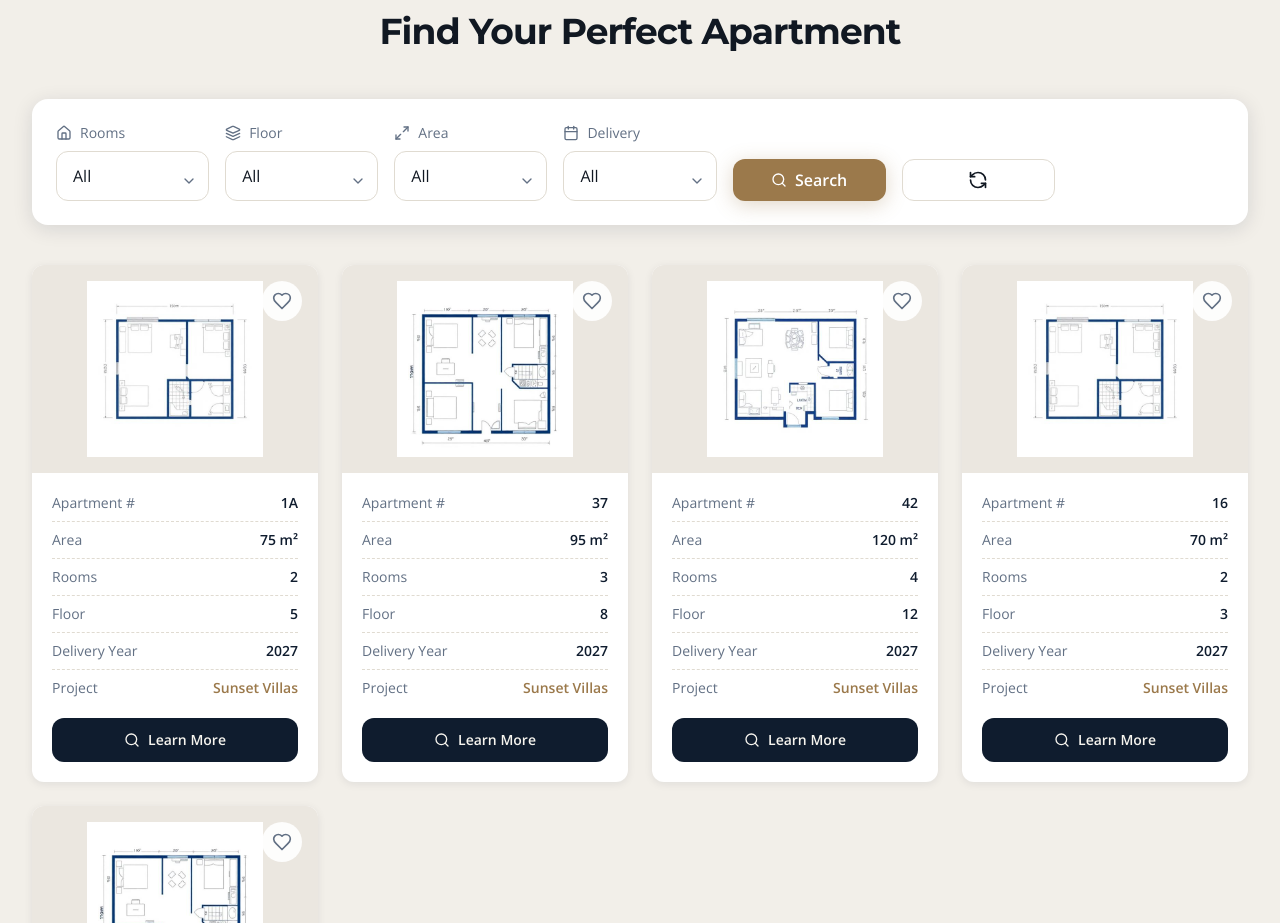
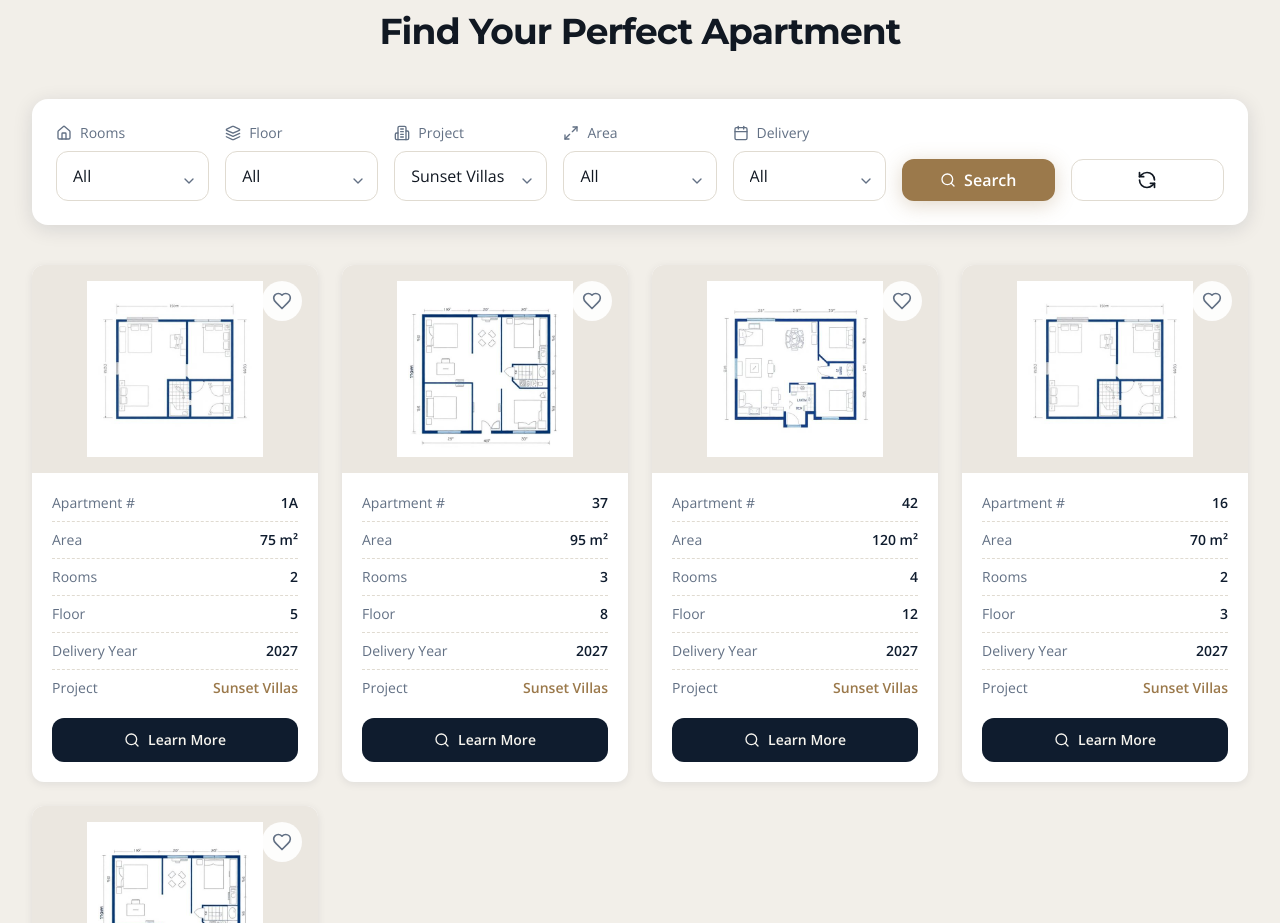
Before and after one commit to sashabelooov/General-Construction, a React (Vite) app: page /projects/1 in a window 1280 px wide. Shown: the part 4580-5503 px from the top of the page. Built offline with nearby package versions, Linux system fonts and the light colour scheme; the HTML template or start-up script is replaced by a standard one.

Commit message:
added new button in project detailpage

```diff
--- a/src/pages/ProjectDetail.tsx
+++ b/src/pages/ProjectDetail.tsx
@@ -6,13 +6,13 @@ import Navbar from "@/components/layout/Navbar";
 import Footer from "@/components/layout/Footer";
 import ConsultationForm from "@/components/forms/ConsultationForm";
 import { Dialog, DialogContent, DialogHeader, DialogTitle } from "@/components/ui/dialog";
-import { getProjectById } from "@/lib/projectData";
+import { getProjectById, projectsData } from "@/lib/projectData";
 import { useLanguage } from "@/lib/i18n";
 
-const roomOptions = ["Barchasi", "1", "2", "3", "4", "5"];
+const roomOptions = ["Barchasi", "1", "2", "3", "4+"];
 const floorOptions = ["Barchasi", "1-5", "6-10", "11-15", "16+"];
-const areaOptions = ["Barchasi", "30-50 m²", "50-80 m²", "80-120 m²", "120+ m²"];
-const deliveryOptions = ["Barchasi", "2024", "2026", "2027", "2028"];
+const areaOptions = ["Barchasi", "30-50 m²", "50-80 m²", "80-100 m²", "100+ m²"];
+const deliveryOptions = ["Barchasi", "2026", "2027", "2028"];
 
 export default function ProjectDetail() {
     const { id } = useParams();
@@ -21,13 +21,16 @@ export default function ProjectDetail() {
     const [showContactForm, setShowContactForm] = useState(false);
     const [currentAmenityIndex, setCurrentAmenityIndex] = useState(0);
 
+    const project = getProjectById(parseInt(id || "0"));
+    const allApartmentsGlobal = projectsData.flatMap((p) => p.availableApartments);
+
     // Filter states
     const [selectedRooms, setSelectedRooms] = useState("Barchasi");
+    const [selectedProject, setSelectedProject] = useState(project?.name || "Barchasi");
     const [selectedFloor, setSelectedFloor] = useState("Barchasi");
     const [selectedArea, setSelectedArea] = useState("Barchasi");
     const [selectedDelivery, setSelectedDelivery] = useState("Barchasi");
 
-    const project = getProjectById(parseInt(id || "0"));
     const [filteredApartments, setFilteredApartments] = useState(project?.availableApartments || []);
 
     useEffect(() => {
@@ -56,11 +59,29 @@ export default function ProjectDetail() {
     };
 
     const applyFilters = () => {
-        if (!project) return;
-        let filtered = [...project.availableApartments];
+        let filtered = [...allApartmentsGlobal];
 
+        if (selectedProject !== "Barchasi") {
+            filtered = filtered.filter((apt) => apt.project === selectedProject);
+        }
         if (selectedRooms !== "Barchasi") {
-            filtered = filtered.filter((apt) => apt.rooms === parseInt(selectedRooms));
+            if (selectedRooms === "4+") {
+                filtered = filtered.filter((apt) => apt.rooms >= 4);
+            } else {
+                filtered = filtered.filter((apt) => apt.rooms === parseInt(selectedRooms));
+            }
+        }
+        if (selectedFloor !== "Barchasi") {
+            if (selectedFloor === "1-5") filtered = filtered.filter((apt) => apt.floor >= 1 && apt.floor <= 5);
+            else if (selectedFloor === "6-10") filtered = filtered.filter((apt) => apt.floor >= 6 && apt.floor <= 10);
+            else if (selectedFloor === "11-15") filtered = filtered.filter((apt) => apt.floor >= 11 && apt.floor <= 15);
+            else if (selectedFloor === "16+") filtered = filtered.filter((apt) => apt.floor >= 16);
+        }
+        if (selectedArea !== "Barchasi") {
+            if (selectedArea === "30-50 m²") filtered = filtered.filter((apt) => apt.area >= 30 && apt.area <= 50);
+            else if (selectedArea === "50-80 m²") filtered = filtered.filter((apt) => apt.area >= 50 && apt.area <= 80);
+            else if (selectedArea === "80-100 m²") filtered = filtered.filter((apt) => apt.area >= 80 && apt.area <= 100);
+            else if (selectedArea === "100+ m²") filtered = filtered.filter((apt) => apt.area >= 100);
         }
         if (selectedDelivery !== "Barchasi") {
             filtered = filtered.filter((apt) => apt.deliveryYear === selectedDelivery);
@@ -71,6 +92,7 @@ export default function ProjectDetail() {
 
     const clearFilters = () => {
         setSelectedRooms("Barchasi");
+        setSelectedProject(project?.name || "Barchasi");
         setSelectedFloor("Barchasi");
         setSelectedArea("Barchasi");
         setSelectedDelivery("Barchasi");
@@ -379,14 +401,22 @@ export default function ProjectDetail() {
                                         <ChevronDown className="absolute right-3 bottom-3 w-4 h-4 text-muted-foreground pointer-events-none" />
                                     </div>
 
-                                    {/* Project Filter - Hidden since we're on a project detail page */}
-                                    <div className="relative hidden">
+                                    {/* Project Filter */}
+                                    <div className="relative">
                                         <label className="text-sm text-muted-foreground mb-2 block flex items-center gap-2">
                                             <Building2 className="w-4 h-4" /> {t('filter.project')}
                                         </label>
-                                        <select className="filter-select w-full appearance-none cursor-pointer">
-                                            <option>{project.name}</option>
+                                        <select
+                                            value={selectedProject}
+                                            onChange={(e) => setSelectedProject(e.target.value)}
+                                            className="filter-select w-full appearance-none cursor-pointer"
+                                        >
+                                            <option value="Barchasi">{t('filter.all')}</option>
+                                            {projectsData.map((p: any) => (
+                                                <option key={p.id} value={p.name}>{p.name}</option>
+                                            ))}
                                         </select>
+                                        <ChevronDown className="absolute right-3 bottom-3 w-4 h-4 text-muted-foreground pointer-events-none" />
                                     </div>
 
                                     {/* Area Filter */}
```
